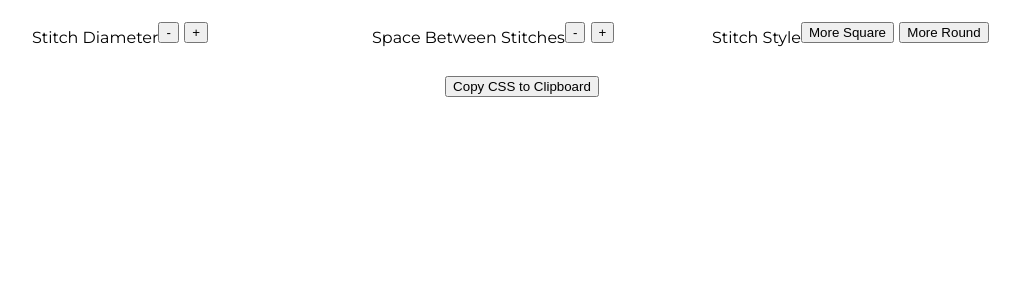
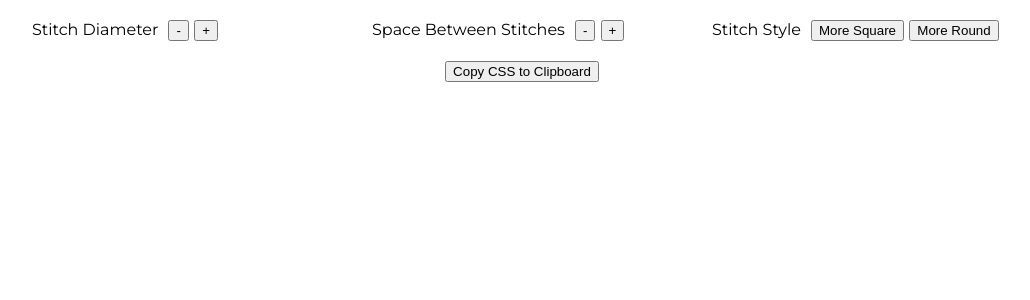
Before and after one commit to TravisBumgarner/stitch_it, a Flask app: template server/templates/results.html in a window 1280 px wide. Shown: the part 120-420 px from the top of the page, without its empty margins (118-1148 px from the left). Run offline with Flask 2, Linux system fonts and the light colour scheme; the template is opened without the code that fills it, so the values that code supplies are empty; some libraries are stand-ins or nearby versions.

Commit message:
Fixed some broken css

```diff
--- a/server/templates/results.html
+++ b/server/templates/results.html
@@ -27,7 +27,9 @@
         display: flex;
         margin: 0 1em;
     }
-        }
+
+    .button-wrapper {
+        line-height: 0;
     }
 
     #form_elements_wrapper>div>p {
@@ -56,21 +58,21 @@
 <div id="form_elements_wrapper">
     <div>
         <p>Stitch Diameter</p>
-        <div>
+        <div class="button-wrapper">
             <button onclick="updateCSSVar({cssVar: '--stitch_size', incrementor: -1})">-</button>
             <button onclick="updateCSSVar({cssVar: '--stitch_size', incrementor: 1})">+</button>
         </div>
     </div>
     <div>
         <p>Space Between Stitches</p>
-        <div>
+        <div class="button-wrapper">
             <button onclick="updateCSSVar({cssVar: '--stitch_spacing', incrementor: -1})">-</button>
             <button onclick="updateCSSVar({cssVar: '--stitch_spacing', incrementor: 1})">+</button>
         </div>
     </div>
     <div>
         <p>Stitch Style</p>
-        <div>
+        <div class="button-wrapper">
             <button onclick="updateCSSVar({cssVar: '--stitch_style', incrementor: -5})">More Square</button>
             <button onclick="updateCSSVar({cssVar: '--stitch_style', incrementor: 5})">More Round</button>
         </div>
```
